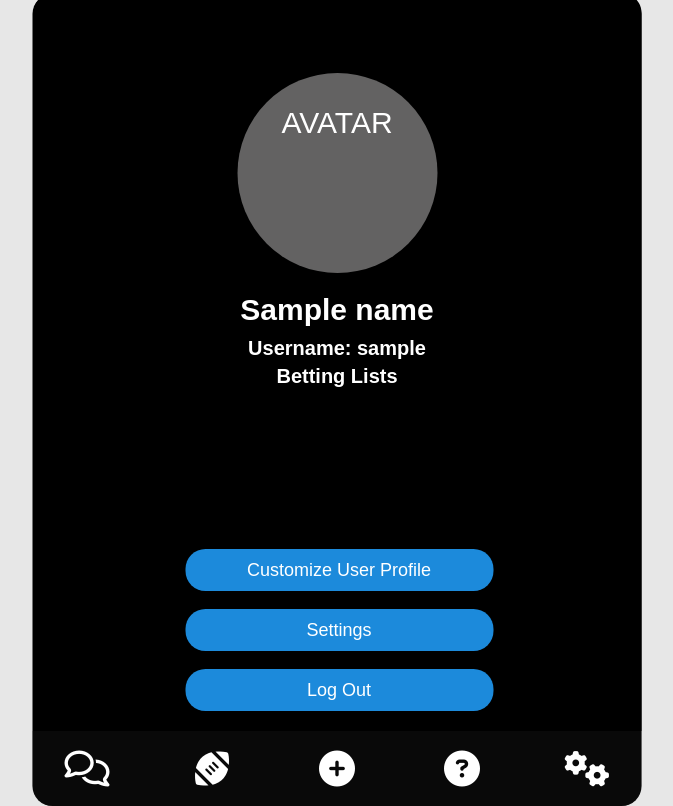
After one commit to md107/moneyline, a Python web app: template templates/profile.html in a window 1280 px wide. The commit adds this page. Shown: the whole page, without its empty margins (303-976 px from the left). Run offline with Jinja, Linux system fonts and the light colour scheme; the template is opened without the code that fills it: most values are stand-ins (such as "Sample title", 1, 10 or a date in 2020); some libraries are stand-ins or nearby versions.

Commit message:
user profile page

```diff
--- a/dbconnect.py
+++ b/dbconnect.py
@@ -3,7 +3,7 @@ import MySQLdb
 def connection():
     conn = MySQLdb.connect(host='localhost',
                             user='root',
-                            passwd='PASSWORD',
+                            passwd='Logan@6824',
                             db='MoneyLine')
     c = conn.cursor()
     return c, conn
--- a/static/css/main.css
+++ b/static/css/main.css
@@ -429,3 +429,68 @@ ul {
 .tabcontent::-webkit-scrollbar {
     display: none;
 }
+
+.box input[type="logout_button"] {
+    border: none;
+    outline: none;
+    width: 50%;
+    height: 40px;
+    position: absolute;
+    bottom: 0;
+    left: 25%;
+    background: #1c8adb;
+    color: #fff;
+    font-size: 18px;
+    text-align: center;
+    border-radius: 20px;
+}
+
+.box input[type="logout_button"]:hover
+{
+    cursor: pointer;
+    background: #39dc79;
+    color: #000;
+}
+
+.box input[type="customize_button"] {
+    border: none;
+    outline: none;
+    width: 50%;
+    height: 40px;
+    position: absolute;
+    bottom: 120px;
+    left: 25%;
+    background: #1c8adb;
+    color: #fff;
+    font-size: 18px;
+    text-align: center;
+    border-radius: 20px;
+}
+
+.box input[type="customize_button"]:hover
+{
+    cursor: pointer;
+    background: #39dc79;
+    color: #000;
+}
+
+.box input[type="setting_button"] {
+    border: none;
+    outline: none;
+    width: 50%;
+    height: 40px;
+    position: absolute;
+    bottom: 60px;
+    left: 25%;        background: #1c8adb;
+    color: #fff;
+    font-size: 18px;
+    text-align: center;
+    border-radius: 20px;
+}
+
+.box input[type="setting_button"]:hover
+{
+    cursor: pointer;
+    background: #39dc79;
+    color: #000;
+}
--- a/templates/layout.html
+++ b/templates/layout.html
@@ -20,7 +20,7 @@
             <li><a href="/games"><span class="fas fa-football-ball" style="font-size:36px"></span></a></li>
             <li><a href="/about"><span class="fa fa-plus-circle" style="font-size:36px"></span></a></li>
             <li><a href="/faq"><span class="fa fa-question-circle" style="font-size:36px"></span></a></li>
-            <li><a href="/settings"><span class="fa fa-cogs" style="font-size:36px"></span></a></li>
+            <li><a href="/profile"><span class="fa fa-cogs" style="font-size:36px"></span></a></li>
         </ul>
       </div>
     </div>
--- /dev/null
+++ b/templates/profile.html
@@ -0,0 +1,18 @@
+{% extends "layout.html" %}
+{%block content%}
+<div class='scroller_box'>
+    <div class='circle' style='width:200px;height:200px;margin:10px auto;'>
+        AVATAR
+    </div>
+
+    <h1 style='margin-top:20px;'>{{name}}</h1>
+    <p style='text-emphasis:none;text-align:center;font-size:20px;margin:-10px;'>Username: {{username}}</p>
+    <p style='text-emphasis:none;text-align:center;font-size:20px;margin:15px 0 0;'>Betting Lists</p>
+
+
+    <input type='customize_button' onClick='' value="Customize User Profile"/>
+    <input type='setting_button' onClick='' value="Settings"/>
+    <input type='logout_button' onClick='window.location.href="/logout";' value="Log Out"/>
+</div>
+
+{%endblock%}
```
Also changed, not shown: app.py (+29 -18 lines), database.sql (+21 -1 lines), templates/threads.html (+4 -4 lines), templates/settings.html (deleted).
